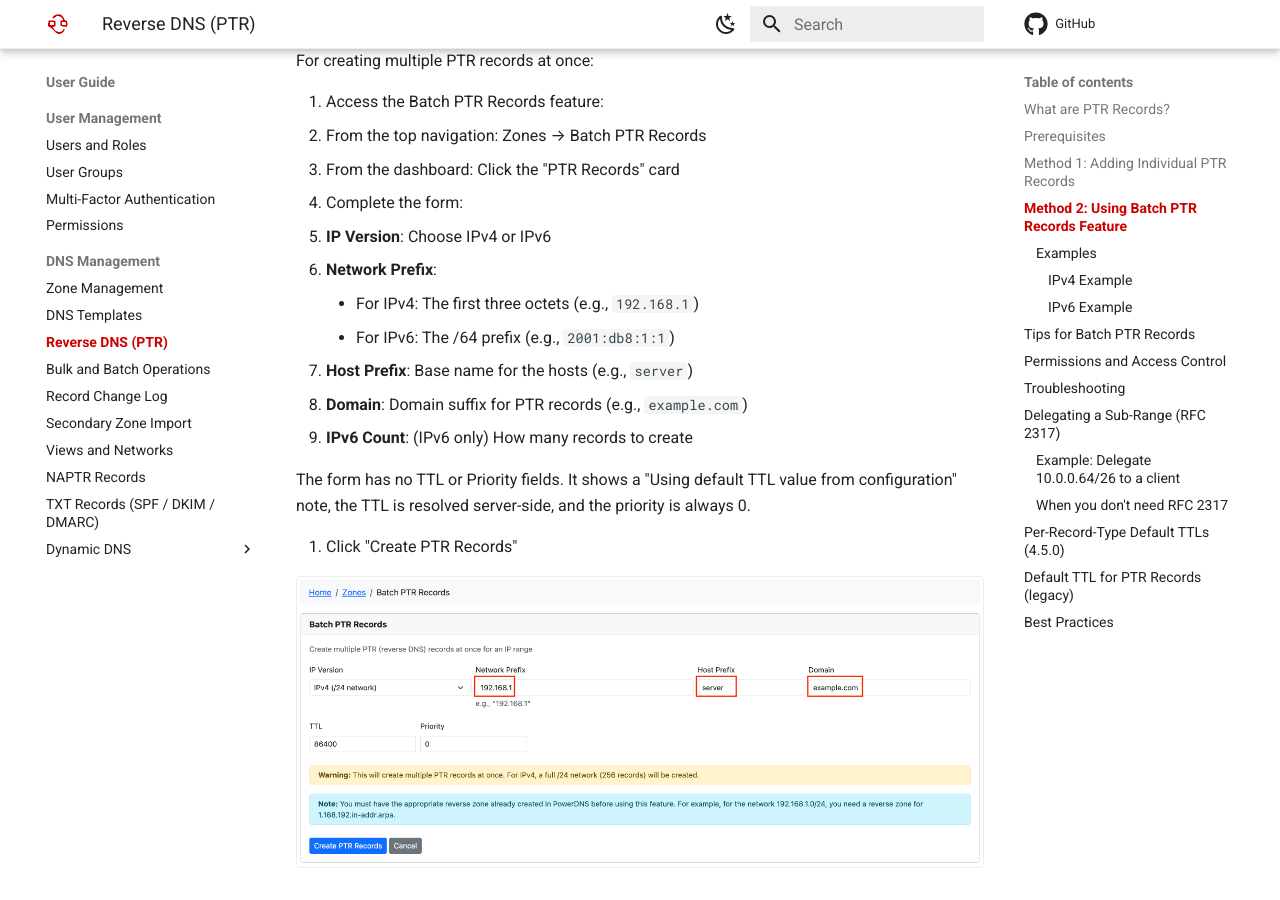
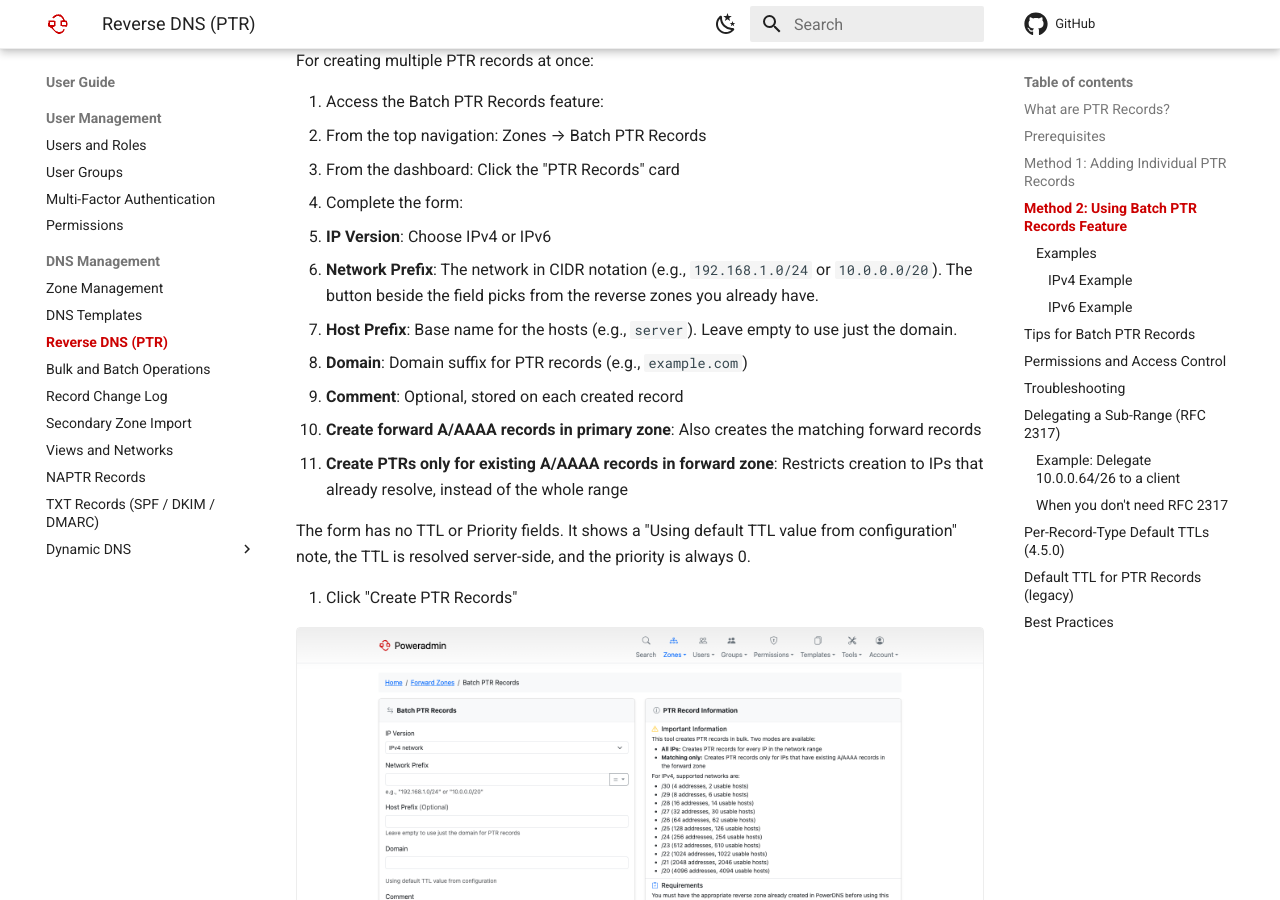
Before and after one commit to poweradmin/poweradmin-docs, an MkDocs documentation site: the page built from docs/user-guide/reverse-dns.md, in a window 1280 px wide and 900 px high, scrolled down 2124 px. Built offline with MkDocs 1.6.1 and Material for MkDocs 9.7.7, drawn with Linux system fonts in a browser that asks for light colours; comment, search, counter and statistics services are not loaded.

Commit message:
docs: replace three stale screenshots with the 4.5.0 captures and correct the batch PTR fields

```diff
--- a/docs/user-guide/reverse-dns.md
+++ b/docs/user-guide/reverse-dns.md
@@ -55,12 +55,12 @@ For creating multiple PTR records at once:
 
 2. Complete the form:
    - **IP Version**: Choose IPv4 or IPv6
-   - **Network Prefix**:
-     - For IPv4: The first three octets (e.g., `192.168.1`)
-     - For IPv6: The /64 prefix (e.g., `2001:db8:1:1`)
-   - **Host Prefix**: Base name for the hosts (e.g., `server`)
+   - **Network Prefix**: The network in CIDR notation (e.g., `192.168.1.0/24` or `10.0.0.0/20`). The button beside the field picks from the reverse zones you already have.
+   - **Host Prefix**: Base name for the hosts (e.g., `server`). Leave empty to use just the domain.
    - **Domain**: Domain suffix for PTR records (e.g., `example.com`)
-   - **IPv6 Count**: (IPv6 only) How many records to create
+   - **Comment**: Optional, stored on each created record
+   - **Create forward A/AAAA records in primary zone**: Also creates the matching forward records
+   - **Create PTRs only for existing A/AAAA records in forward zone**: Restricts creation to IPs that already resolve, instead of the whole range
 
    The form has no TTL or Priority fields. It shows a "Using default TTL value from configuration" note, the TTL is resolved server-side, and the priority is always 0.
 
```
Also changed, not shown: docs/screenshots/batch-ptr.png (deleted), docs/screenshots/ptr-batch-interface.png, docs/screenshots/zone-add-master-form.png (deleted), docs/screenshots/zone-add-master.png, docs/screenshots/zone-list-forward.png (deleted), docs/screenshots/zone-list.png.
